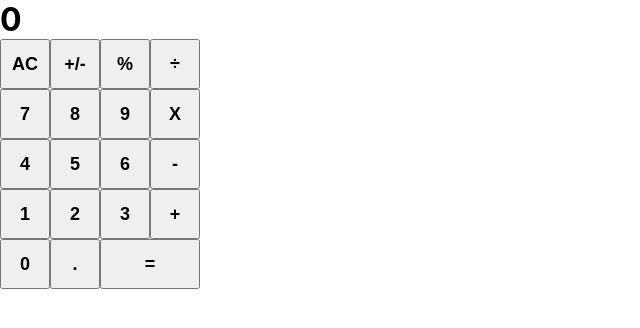
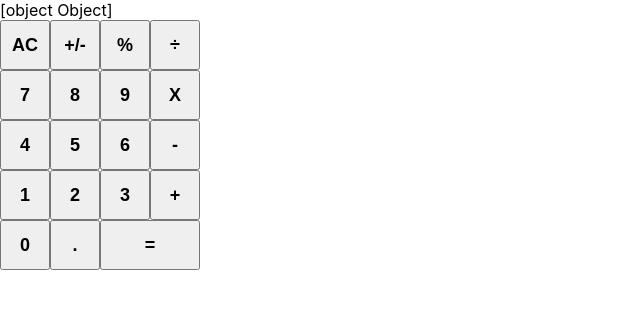
Before and after one commit to Div685/React-Calculator-app, a React (Create React App) app: page / in a window 1280 px wide. Shown: the top 328 px of the page, without its empty margins (0-640 px from the left). Built offline with nearby package versions, Linux system fonts and the light colour scheme.

Commit message:
change class to stateless component

```diff
--- a/src/components/Display.js
+++ b/src/components/Display.js
@@ -1,22 +1,29 @@
-/* eslint-disable react/prefer-stateless-function */
 import React from 'react';
 import PropTypes from 'prop-types';
 
-class Display extends React.Component {
-  render() {
-    const { result } = this.props;
-    return (
-      <div>
-        <h1>{ result }</h1>
-      </div>
-    );
-  }
-}
+const Display = ({ total, next }) => (
+  <div className="display">
+    <span>{(next && next.toString()) || (total && total.toString()) || '0'}</span>
+    {console.log(total, next)}
+  </div>
+);
+// class Display extends React.Component {
+//   render() {
+//     const { result } = this.props;
+//     console.log(result);
+//     return (
+//       <div>
+//         <h1>{ result }</h1>
+//       </div>
+//     );
+//   }
+// }
 
 Display.propTypes = {
-  result: PropTypes.string,
+  total: PropTypes.string,
+  next: PropTypes.string,
 };
 
-Display.defaultProps = { result: '0' };
+Display.defaultProps = { total: '', next: '' };
 
 export default Display;
```
